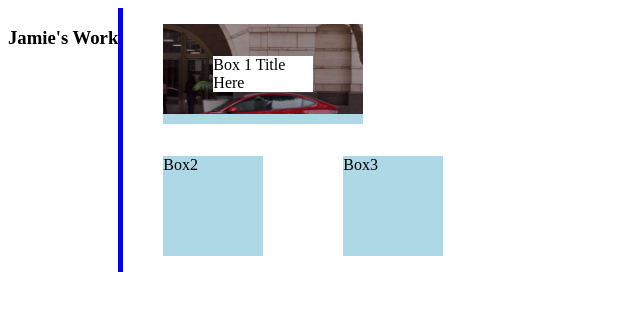
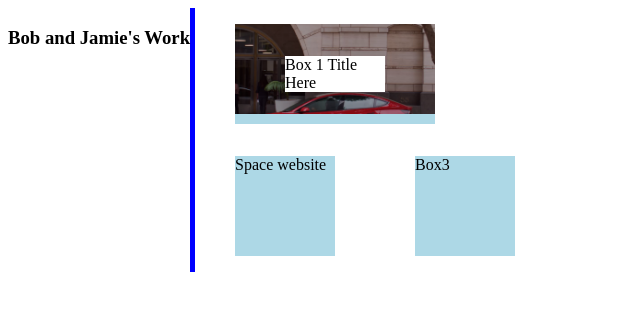
Before and after one commit to amaddatu/portfolio, a plain HTML site: page portfolio.html in a window 1280 px wide. Shown: the whole page, without its empty margins (0-640 px from the left). Drawn offline with Linux system fonts and the light colour scheme.

Commit message:
Add bob 2 changes

```diff
--- a/portfolio.html
+++ b/portfolio.html
@@ -10,7 +10,7 @@
   <main>
     <section id="big-work-container">
       <h3 id="left-container">
-        Jamie's Work
+        Bob and Jamie's Work
       </h3>
       <section id="right-container">
         <figure id="box1" class="box">
@@ -18,7 +18,7 @@
           <img src="./assets/images/background.png" alt="silly tesla background" />
         </figure>
         <figure id="box2" class="box">
-          Box2
+          Space website
         </figure>
         <figure id="box3" class="box">
           Box3
```
